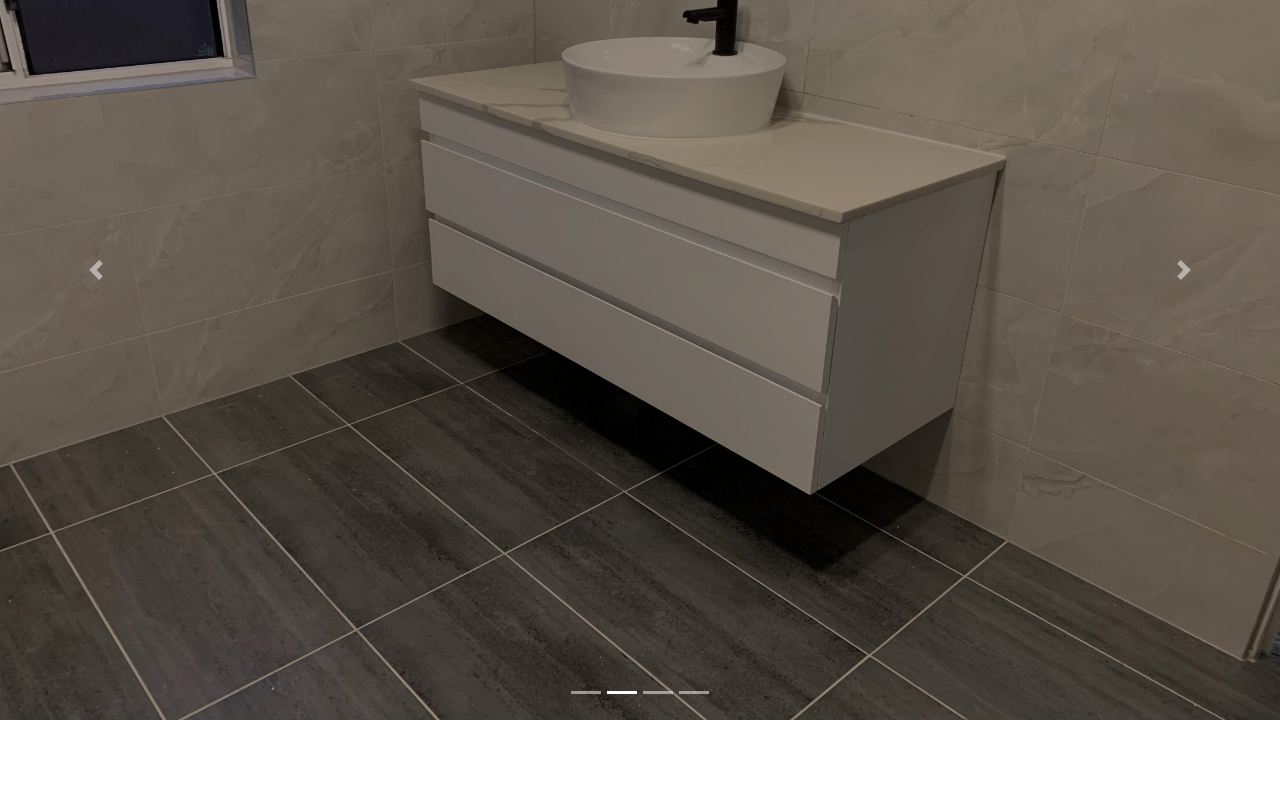
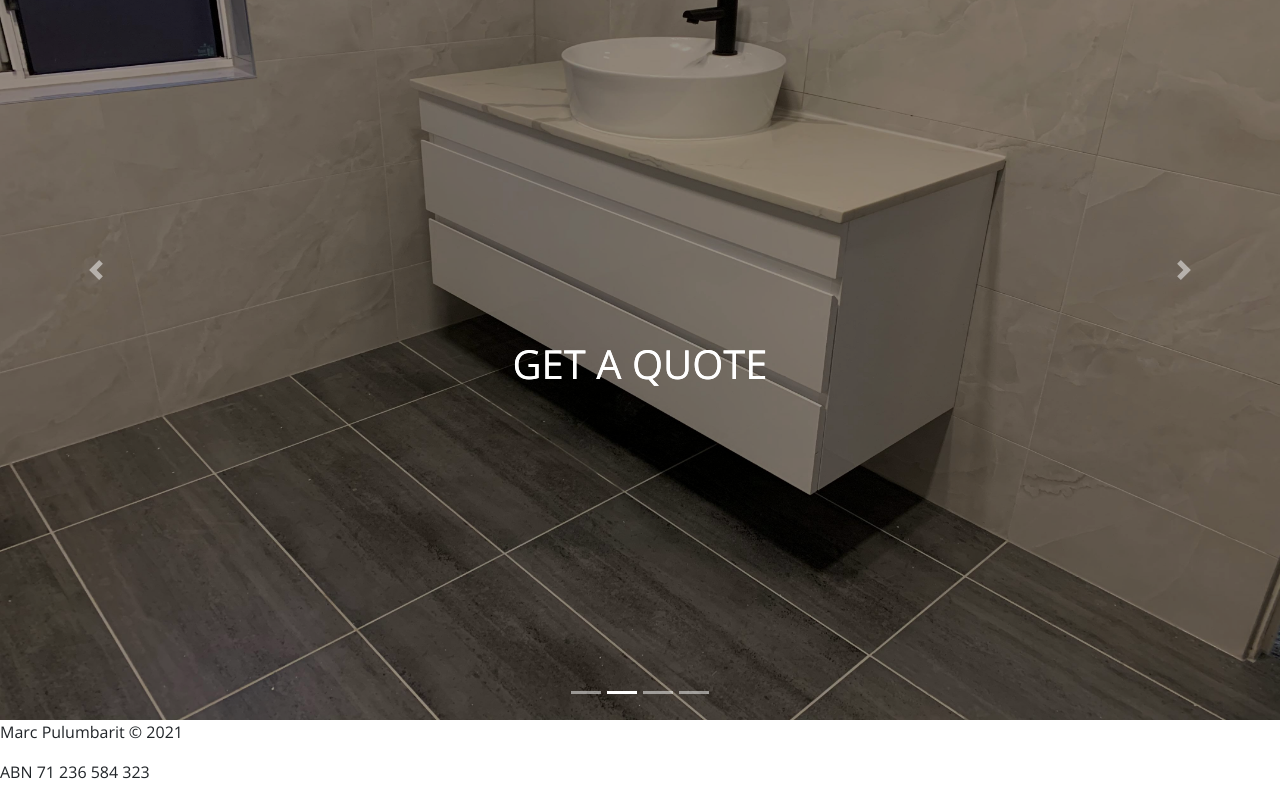
Before and after one commit to marcCodez/simflow-plumbing-react-website, a React (Create React App) app: page / in a window 1280 px wide. Shown: the part 300-1100 px from the top of the page. Before the commit the page ends 1020 px from the top, so only its background shows below. Built offline with nearby package versions, Linux system fonts and the light colour scheme.

Commit message:
footer progress

```diff
--- a/src/App.js
+++ b/src/App.js
@@ -7,6 +7,7 @@ import Contact from './components/pages/Contact';
 import Services from './components/pages/Services';
 import About from './components/pages/About';
 import Promotions from './components/pages/Promotions';
+import Footer from './components/Footer';
 
 
 
@@ -22,6 +23,7 @@ function App() {
           <Route path="/promotions" exact component={Promotions}/>
           <Route path="/contact" exact component={Contact}/>
         </Switch>
+        <Footer />
       </Router>
     </div>
   );
--- a/src/Main.scss
+++ b/src/Main.scss
@@ -36,7 +36,7 @@ body {
     justify-content: space-between;
     align-items: center;
     font-size: 1.2rem;
-    z-index: 1;
+    z-index: 2;
     padding: 1rem;
 
 
@@ -59,7 +59,23 @@ body {
    }
 }
 
-#hero::after {
+ #header-container {
+    .quote h1 {
+        color:#fff;
+        position:absolute;
+        z-index:1;
+        top:80%;
+        left:0;
+        width:100%;
+        text-align:center;
+    }
+
+
+
+    #header-carousel {
+
+
+    &:after {
         /* to create the overlay on top of our about section */
         content: "";
         background-color: black;
@@ -69,6 +85,9 @@ body {
         right: 0;
         bottom: 0;
         opacity: 0.4;
+    }
+}
+
 }
 
 
@@ -84,4 +103,5 @@ body {
 
 
 
+
 @import "styles/media"
--- a/src/components/Footer.js
+++ b/src/components/Footer.js
@@ -0,0 +1,17 @@
+import React from 'react'
+
+function Footer() {
+    return (
+        <div className="footer-container">
+            <p>Marc Pulumbarit © 2021</p>
+            <a
+            src="https://www.facebook.com/Simflowplumbing0/">
+                <i className='fa fa-facebook-square'/>
+             </a>
+            <p>ABN 71 236 584 323</p>
+
+        </div>
+    )
+}
+
+export default Footer
--- a/src/components/HeaderContent.js
+++ b/src/components/HeaderContent.js
@@ -3,12 +3,18 @@ import Carousel from 'react-bootstrap/Carousel';
 
 function HeaderContent() {
     return (
-        <header>
-            <Carousel id="hero"  interval="3000">
-                <Carousel.Item style={{'height':"800px"}}>
+        <header id="header-container">
+              <div className="quote">
+            <h1>GET A QUOTE</h1>
+            <h1>GET A QUOTE</h1>
+            </div>
+            <Carousel id="header-carousel"  interval="3000">
+
+                <Carousel.Item style={{'height':"900px"}}>
                     <img className="d-block w-100" src="/images/work/p1.jpg"
                     alt="Image one" style={{height: "100%"}}
                     />
+
                 </Carousel.Item>
                 <Carousel.Item style={{'height':"900px"}}>
                     <img className="d-block w-100" src="/images/work/p2.jpg"
@@ -26,7 +32,10 @@ function HeaderContent() {
                     />
                 </Carousel.Item>
 
+
             </Carousel>
+
+
 
         </header>
     )
```
Lines whose indentation alone changed are shown as unchanged.
